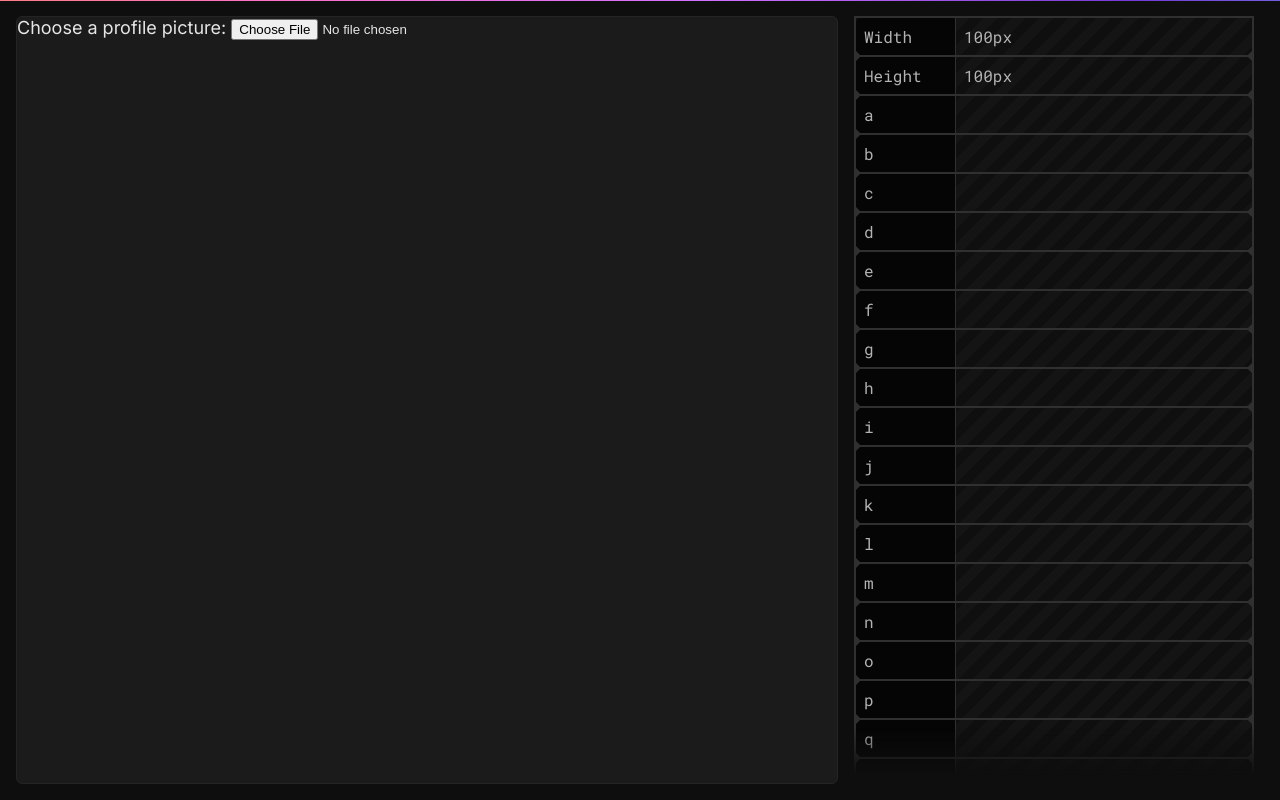
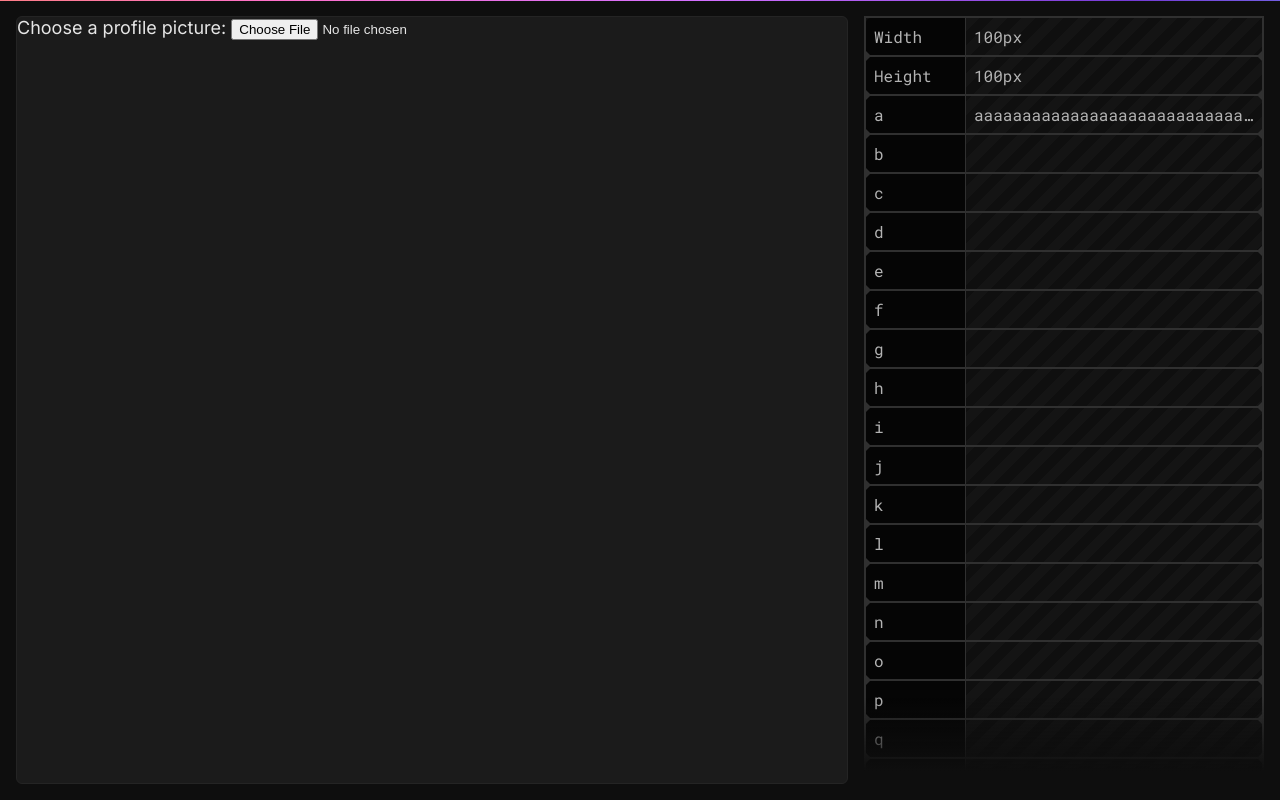
Before and after one commit to BigBadBodyPillow/metaData, a SvelteKit app: page / in a window 1280 px wide. Built offline with nearby package versions, Linux system fonts and the light colour scheme.

Commit message:
fix fade, abstract code into components

```diff
--- a/src/components/Field.svelte
+++ b/src/components/Field.svelte
@@ -18,12 +18,15 @@
   }
 
   .name {
-    width: var(--field-name-width);
+    min-width: var(--field-name-width);
     background-color: rgb(5, 5, 5);
     border-right: 1px solid var(--value-colour);
   }
 
   .value {
     flex: 1;
+    text-overflow: ellipsis;
+    overflow: hidden;
+    white-space: nowrap;
   }
 </style>
--- a/src/components/Info.svelte
+++ /dev/null
@@ -1,211 +0,0 @@
-<script>
-  import { onMount } from 'svelte';
-  import Field from './Field.svelte';
-
-  /** @type {HTMLDivElement | undefined} */
-  let scrollContainer;
-  let isAtTop = $state(true);
-  let isAtBottom = $state(false);
-
-  const fields = [
-    { name: 'Width', value: '100px' },
-    { name: 'Height', value: '100px' },
-    { name: 'a' },
-    { name: 'b' },
-    { name: 'c' },
-    { name: 'd' },
-    { name: 'e' },
-    { name: 'f' },
-    { name: 'g' },
-    { name: 'h' },
-    { name: 'i' },
-    { name: 'j' },
-    { name: 'k' },
-    { name: 'l' },
-    { name: 'm' },
-    { name: 'n' },
-    { name: 'o' },
-    { name: 'p' },
-    { name: 'q' },
-    { name: 'r' },
-    { name: 's' },
-    { name: 't' },
-    { name: 'u' },
-    { name: 'v' },
-    { name: 'w' },
-    { name: 'x' },
-    { name: 'y' },
-    { name: 'z' },
-    { name: '1' },
-    { name: '2' },
-    { name: '3' },
-    { name: '4' },
-    { name: '5' },
-    { name: '6' },
-    { name: '7' },
-    { name: '8' },
-    { name: '9' },
-    { name: '10' },
-    { name: '11' },
-    { name: '12' },
-    { name: '13' }
-  ];
-
-  function updateScrollState() {
-    if (!scrollContainer) return;
-
-    isAtTop = scrollContainer.scrollTop <= 0;
-    isAtBottom =
-      scrollContainer.scrollTop + scrollContainer.clientHeight >= scrollContainer.scrollHeight - 1;
-  }
-
-  onMount(() => {
-    const container = scrollContainer;
-    if (!container) return;
-
-    updateScrollState();
-
-    const resizeObserver = new ResizeObserver(updateScrollState);
-    resizeObserver.observe(container);
-
-    return () => resizeObserver.disconnect();
-  });
-</script>
-
-<div class="meta-info-wrapper">
-  <div class="meta-info" bind:this={scrollContainer} onscroll={updateScrollState}>
-    <div class="content">
-      {#each fields as field, index (field.name)}
-        <Field {...field} />
-
-        {#if index < fields.length - 1}
-          <div class="spacer"></div>
-        {/if}
-      {/each}
-    </div>
-  </div>
-
-  {#if !isAtTop}
-    <div class="scroll-fade fade-top" aria-hidden="true"></div>
-  {/if}
-  {#if !isAtBottom}
-    <div class="scroll-fade fade-bottom" aria-hidden="true"></div>
-  {/if}
-</div>
-
-<style>
-  .meta-info {
-    --stripe-width: 10px;
-    --stripe1-colour: rgb(15, 15, 15);
-    --stripe2-colour: rgb(20, 20, 20);
-    --value-colour: hsl(from var(--border) h s calc(l + 5));
-    --border-width: 2px;
-    --field-name-width: 100px;
-
-    width: 100%;
-    height: 100%;
-    display: flex;
-    flex-direction: column;
-
-    font-family: var(--font-roboto-mono);
-    border: none;
-    background: transparent;
-    position: relative;
-
-    overflow-y: auto;
-    scrollbar-width: thin;
-  }
-
-  .meta-info-wrapper {
-    position: relative;
-    width: 400px;
-    height: 100%;
-    min-height: 0;
-  }
-
-  .content {
-    color: hsl(from var(--text) h s calc(l - 20));
-    font-size: var(--font-16);
-
-    background-color: var(--background);
-    background: repeating-linear-gradient(
-      135deg,
-      var(--stripe1-colour),
-      var(--stripe1-colour) var(--stripe-width),
-      var(--stripe2-colour) var(--stripe-width),
-      var(--stripe2-colour) calc(var(--stripe-width) * 2)
-    );
-    backdrop-filter: blur(4px);
-    border: 2px solid var(--value-colour);
-
-    @supports (corner-shape: bevel) {
-      & {
-        border-radius: var(--radius);
-        corner-shape: bevel;
-      }
-    }
-  }
-
-  .scroll-fade {
-    position: absolute;
-    z-index: 1;
-    left: 0;
-    right: 0;
-    height: 56px;
-    pointer-events: none;
-  }
-
-  .fade-top {
-    top: 0;
-    background: linear-gradient(to bottom, var(--background) 15%, transparent 100%);
-  }
-
-  .fade-bottom {
-    bottom: 0;
-    background: linear-gradient(to top, var(--background) 15%, transparent 100%);
-  }
-
-  .content :global(.field:first-child > .name) {
-    border-top-left-radius: calc(var(--radius) - 1px);
-    corner-shape: bevel;
-  }
-
-  .content :global(.field:last-child > .name) {
-    border-bottom-left-radius: calc(var(--radius) - 1px);
-    corner-shape: bevel;
-  }
-
-  .spacer {
-    position: relative;
-
-    height: var(--border-width);
-    background-color: var(--value-colour);
-    width: 100%;
-  }
-
-  .spacer::before,
-  .spacer::after {
-    --height: 10px;
-    --width: 5px;
-
-    content: '';
-    position: absolute;
-    top: 0;
-
-    width: var(--width);
-    height: var(--height);
-
-    background-color: var(--value-colour);
-    margin-top: calc(-1 * var(--height) / 2.5);
-  }
-
-  .spacer::before {
-    left: 0;
-    clip-path: polygon(0% 0%, 100% 50%, 0% 100%);
-  }
-
-  .spacer::after {
-    right: 0;
-    clip-path: polygon(100% 0%, 100% 100%, 0% 50%);
-  }
-</style>
--- /dev/null
+++ b/src/components/Info/Fade.svelte
@@ -0,0 +1,75 @@
+<script lang="ts">
+  import { onMount, type Snippet } from 'svelte';
+
+  let { children }: { children: Snippet } = $props();
+
+  let scrollContainer: HTMLDivElement | undefined;
+  let isAtTop = $state(true);
+  let isAtBottom = $state(false);
+
+  function updateScrollState() {
+    const container = scrollContainer;
+    if (!container) return;
+
+    isAtTop = container.scrollTop <= 0;
+    isAtBottom = container.scrollTop + container.clientHeight >= container.scrollHeight - 1;
+  }
+
+  onMount(() => {
+    updateScrollState();
+
+    const resizeObserver = new ResizeObserver(updateScrollState);
+    resizeObserver.observe(scrollContainer!);
+
+    return () => resizeObserver.disconnect();
+  });
+</script>
+
+<div class="fade-wrapper">
+  <div class="fade-scroll" bind:this={scrollContainer} onscroll={updateScrollState}>
+    {@render children()}
+  </div>
+
+  <div class="fade top" aria-hidden="true" style:opacity={isAtTop ? '0' : '1'}></div>
+  <div class="fade bottom" aria-hidden="true" style:opacity={isAtBottom ? '0' : '1'}></div>
+</div>
+
+<style>
+  .fade-wrapper {
+    position: relative;
+    width: 400px;
+    height: 100%;
+    min-height: 0;
+  }
+
+  .fade-scroll {
+    width: 100%;
+    height: 100%;
+    display: flex;
+    flex-direction: column;
+
+    /* the fade indicates scroll.. maybe*/
+    overflow-y: auto;
+    scrollbar-width: none;
+  }
+
+  .fade {
+    position: absolute;
+    z-index: 1;
+    left: 0;
+    right: 0;
+    height: 86px;
+    pointer-events: none;
+    transition: opacity ease 1000ms;
+  }
+
+  .top {
+    top: 0;
+    background: linear-gradient(to bottom, var(--background) 15%, transparent 100%);
+  }
+
+  .bottom {
+    bottom: 0;
+    background: linear-gradient(to top, var(--background) 15%, transparent 100%);
+  }
+</style>
--- /dev/null
+++ b/src/components/Info/Info.svelte
@@ -0,0 +1,110 @@
+<script lang="ts">
+  import Field from '../Field.svelte';
+  import Fade from './Fade.svelte';
+  import Spacer from './Spacer.svelte';
+
+  const fields = [
+    { name: 'Width', value: '100px' },
+    { name: 'Height', value: '100px' },
+    { name: 'a', value: 'aaaaaaaaaaaaaaaaaaaaaaaaaaaaaaaaaaaa' },
+    { name: 'b' },
+    { name: 'c' },
+    { name: 'd' },
+    { name: 'e' },
+    { name: 'f' },
+    { name: 'g' },
+    { name: 'h' },
+    { name: 'i' },
+    { name: 'j' },
+    { name: 'k' },
+    { name: 'l' },
+    { name: 'm' },
+    { name: 'n' },
+    { name: 'o' },
+    { name: 'p' },
+    { name: 'q' },
+    { name: 'r' },
+    { name: 's' },
+    { name: 't' },
+    { name: 'u' },
+    { name: 'v' },
+    { name: 'w' },
+    { name: 'x' },
+    { name: 'y' },
+    { name: 'z' },
+    { name: '1' },
+    { name: '2' },
+    { name: '3' },
+    { name: '4' },
+    { name: '5' },
+    { name: '6' },
+    { name: '7' },
+    { name: '8' },
+    { name: '9' },
+    { name: '10' },
+    { name: '11' },
+    { name: '12' },
+    { name: '13' }
+  ];
+</script>
+
+<Fade>
+  <div class="content">
+    {#each fields as field, index (field.name)}
+      <Field {...field} />
+
+      <!-- not last -->
+      {#if index < fields.length - 1}
+        <Spacer />
+      {/if}
+    {/each}
+  </div>
+</Fade>
+
+<style>
+  .content {
+    --stripe-width: 10px;
+    --stripe1-colour: rgb(15, 15, 15);
+    --stripe2-colour: rgb(20, 20, 20);
+    --value-colour: hsl(from var(--border) h s calc(l + 5));
+    --border-width: 2px;
+    --field-name-width: 100px;
+
+    position: relative;
+
+    color: hsl(from var(--text) h s calc(l - 20));
+    font-size: var(--font-16);
+    font-family: var(--font-roboto-mono);
+
+    border: 2px solid var(--value-colour);
+    @supports (corner-shape: bevel) {
+      & {
+        border-radius: var(--radius);
+        corner-shape: bevel;
+      }
+    }
+
+    background-color: var(--background);
+    backdrop-filter: blur(4px);
+    background: repeating-linear-gradient(
+      135deg,
+      var(--stripe1-colour),
+      var(--stripe1-colour) var(--stripe-width),
+      var(--stripe2-colour) var(--stripe-width),
+      var(--stripe2-colour) calc(var(--stripe-width) * 2)
+    );
+  }
+
+  /* overflow hidden doesnt work with corner shaper radius so i have to add the radius to the elements too*/
+  /* the first .name  */
+  .content :global(.field:first-child > .name) {
+    border-top-left-radius: calc(var(--radius) - 1px);
+    corner-shape: bevel;
+  }
+
+  /* the last .name  */
+  .content :global(.field:last-child > .name) {
+    border-bottom-left-radius: calc(var(--radius) - 1px);
+    corner-shape: bevel;
+  }
+</style>
--- /dev/null
+++ b/src/components/Info/Spacer.svelte
@@ -0,0 +1,37 @@
+<div class="spacer"></div>
+
+<style>
+  div {
+    position: relative;
+
+    height: var(--border-width);
+    background-color: var(--value-colour);
+    width: 100%;
+  }
+
+  div::before,
+  div::after {
+    --height: 10px;
+    --width: 5px;
+
+    content: '';
+    position: absolute;
+    top: 0;
+
+    width: var(--width);
+    height: var(--height);
+
+    background-color: var(--value-colour);
+    margin-top: calc(-1 * var(--height) / 2.5);
+  }
+
+  div::before {
+    left: 0;
+    clip-path: polygon(0% 0%, 100% 50%, 0% 100%);
+  }
+
+  div::after {
+    right: 0;
+    clip-path: polygon(100% 0%, 100% 100%, 0% 50%);
+  }
+</style>
--- a/src/reset.css
+++ b/src/reset.css
@@ -43,7 +43,7 @@
   /* general */
   --radius: 0.6rem;
   scrollbar-color: var(--accent) var(--background);
-  scrollbar-gutter: stable;
+  /* scrollbar-gutter: stable; */
   scrollbar-width: thin;
 }
 
--- a/src/routes/+page.svelte
+++ b/src/routes/+page.svelte
@@ -1,5 +1,5 @@
 <script>
-  import Info from '../components/Info.svelte';
+  import Info from '../components/Info/Info.svelte';
 </script>
 
 <main>
```
Also changed, not shown: 1 other file (tests, documents, lock files or other folders).
